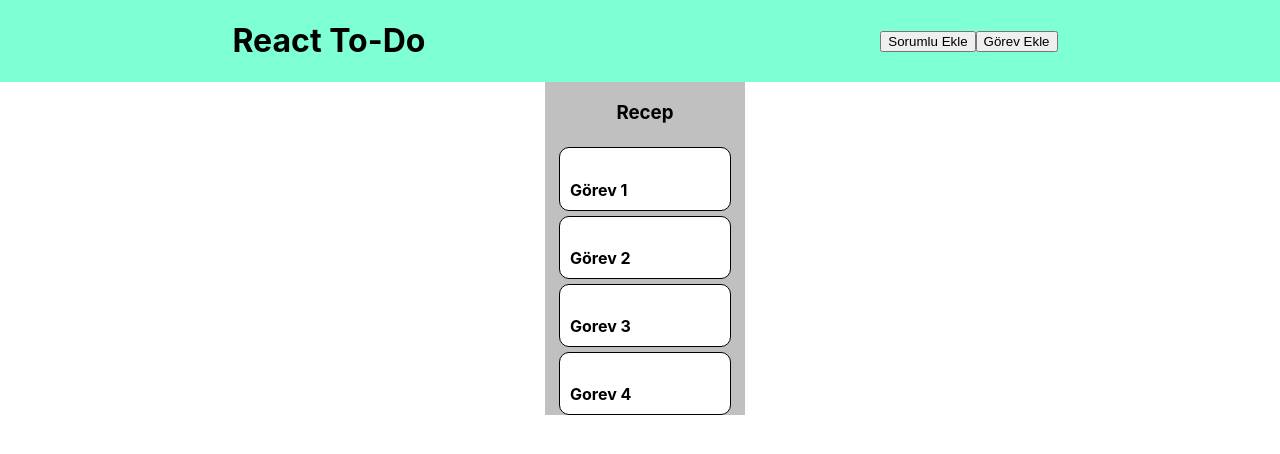
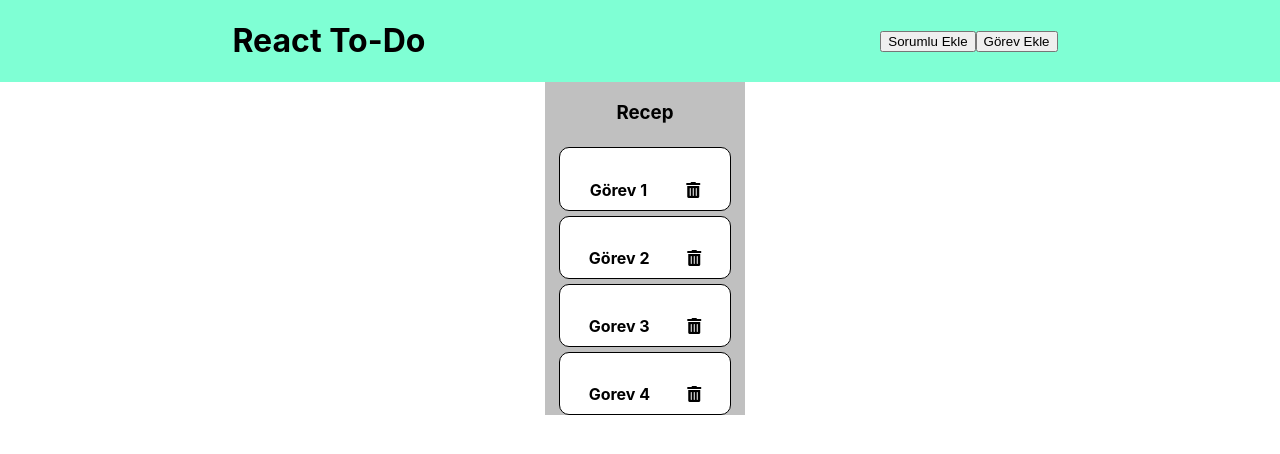
Before and after one commit to onalanrecep/react-todo, a React (Create React App) app in the folder todoreact/: page / in a window 1280 px wide. Shown: the top 454 px of the page. Built offline with nearby package versions, Linux system fonts and the light colour scheme.

Commit message:
fontawesome added

```diff
--- a/todoreact/public/index.html
+++ b/todoreact/public/index.html
@@ -24,6 +24,9 @@
       work correctly both with client-side routing and a non-root public URL.
       Learn how to configure a non-root public URL by running `npm run build`.
     -->
+    <!--fontawesome cdn start-->
+    <link rel="stylesheet" href="https://cdnjs.cloudflare.com/ajax/libs/font-awesome/5.13.1/css/all.min.css">
+    <!--fontawesome cdn end-->
     <title>React App</title>
   </head>
   <body>
--- a/todoreact/src/App.css
+++ b/todoreact/src/App.css
@@ -71,3 +71,9 @@ p {
 .durumlar{
 
 }
+
+.gorev-baslik {
+  display: flex;
+  justify-content: space-around;
+  align-items: baseline;
+}
--- a/todoreact/src/components/Gorev.js
+++ b/todoreact/src/components/Gorev.js
@@ -23,7 +23,10 @@ class Gorev extends Component {
         const {isVisible} = this.state;
         return (
         <div className="gorev-card">
+        <div className="gorev-baslik">
             <h4 className="gor-bas" onClick = {this.onClickEvent.bind(this)}>{baslik}</h4>
+            <i class="fas fa-trash-alt icon"></i>
+        </div>
             {
                 isVisible ? <div>
                 <p>{tanim}</p>
```
